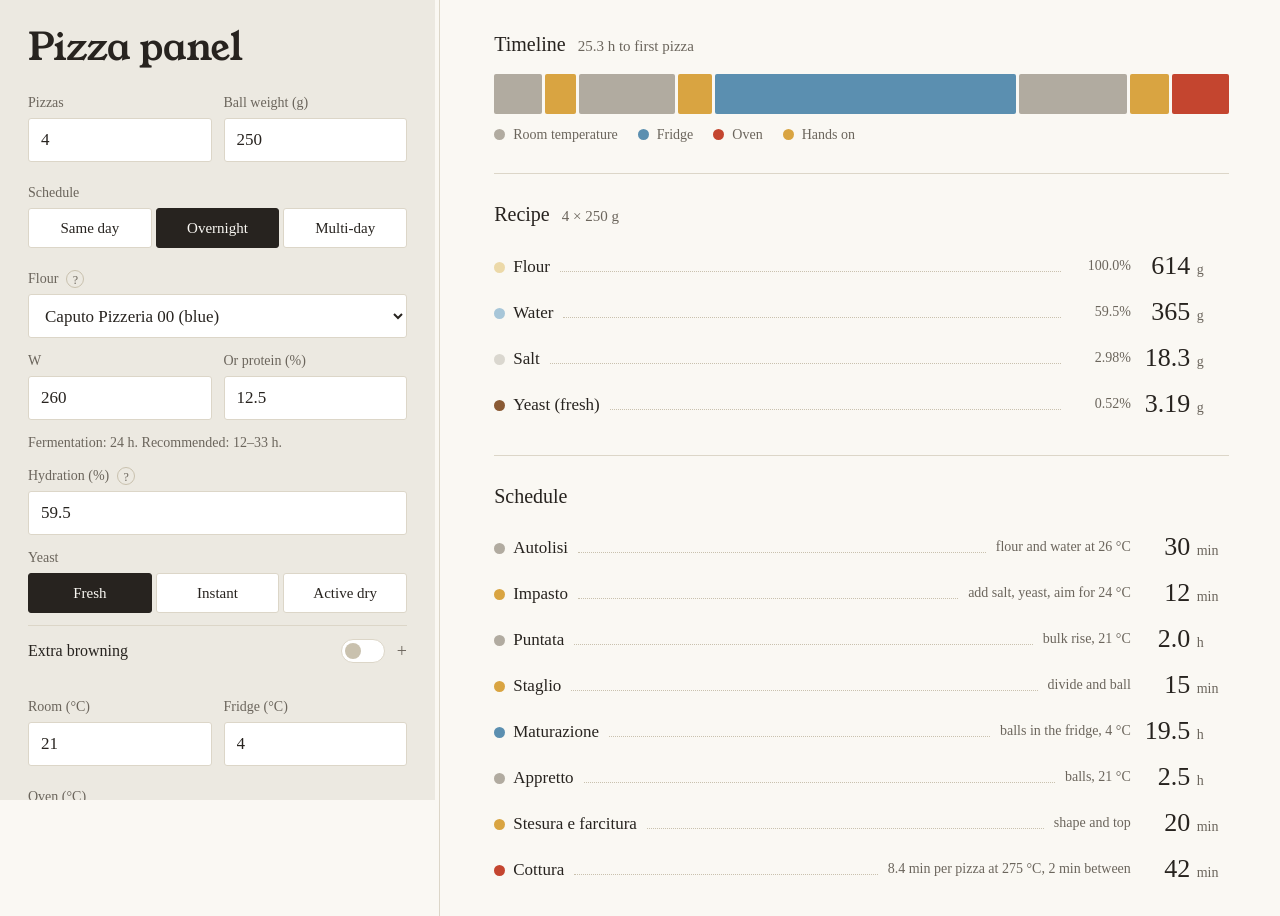
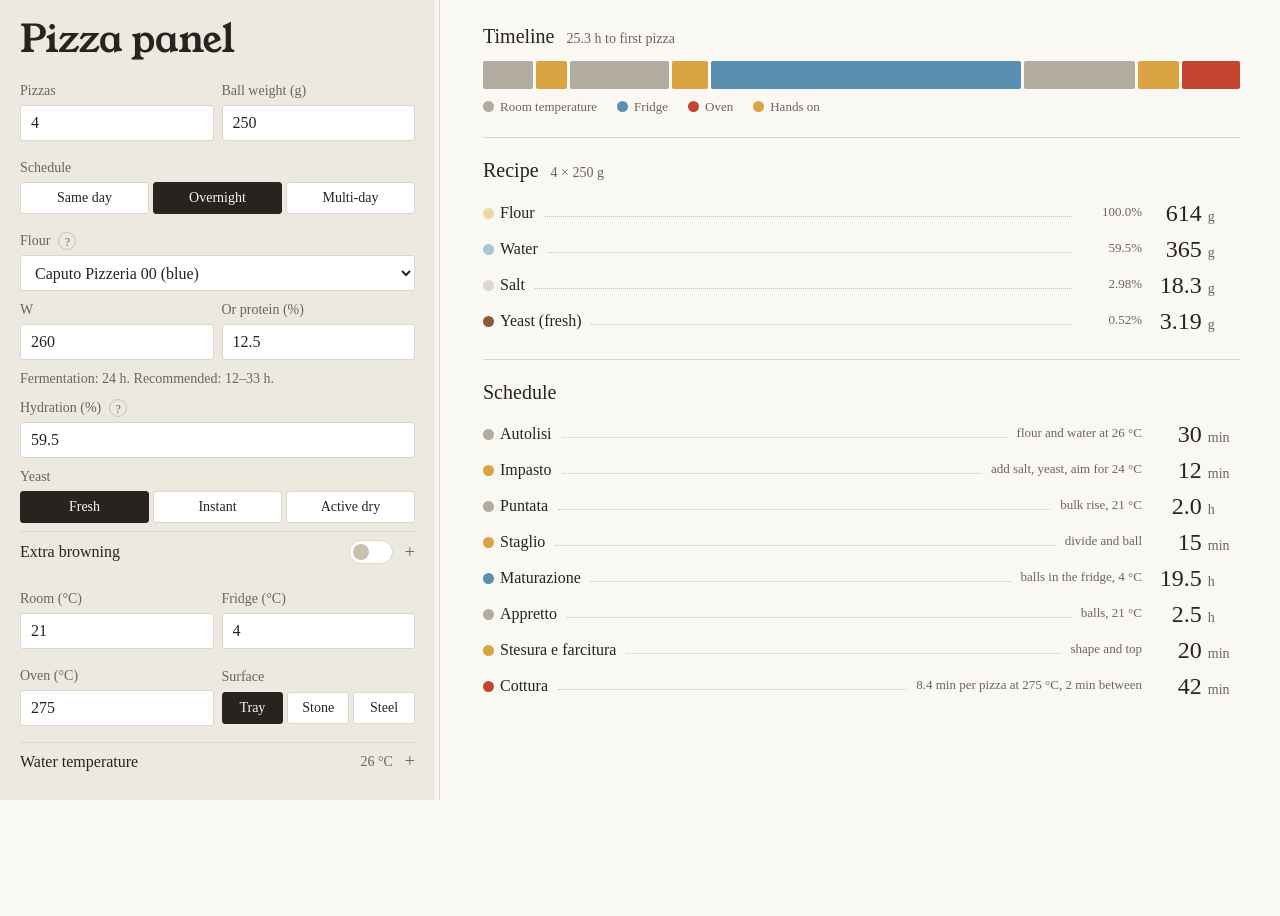
Before and after one commit to Nodo1221/Pizza-panel, a React (Vite) app: page / in a window 1280 px wide. Shown: the top 916 px of the page. After the commit the page ends 800 px from the top, so only its background shows below. Built offline with nearby package versions, Linux system fonts and the light colour scheme.

Commit message:
Create hypothetical compact layout

```diff
--- a/src/App.tsx
+++ b/src/App.tsx
@@ -273,10 +273,12 @@ export default function App() {
           </div>
 
           <div className="g">
-            <F label="Oven (°C)">{num('ovenC')}</F>
-            <Grp label="Baking surface">
-              <Seg<Surface> value={s.surface} onPick={v => set('surface', v)} options={[['tray', 'Tray or rack'], ['stone', 'Stone'], ['steel', 'Steel']]} />
-            </Grp>
+            <div className="row">
+              <F label="Oven (°C)">{num('ovenC')}</F>
+              <Grp label="Surface">
+                <Seg<Surface> value={s.surface} onPick={v => set('surface', v)} options={[['tray', 'Tray'], ['stone', 'Stone'], ['steel', 'Steel']]} />
+              </Grp>
+            </div>
           </div>
 
           <div className="stack">
--- a/src/index.css
+++ b/src/index.css
@@ -47,37 +47,37 @@ h1 { font: 400 38px/1 var(--display); letter-spacing: -0.01em; margin: 0 0 6px;
 h2 { font: 500 20px/1.2 var(--serif); margin: 0; }
 b, strong { font-weight: inherit; }
 
-.app { display: grid; grid-template-columns: var(--side, 380px) 8px minmax(0, 1fr); min-height: 100dvh; }
+.app { display: grid; grid-template-columns: var(--side, 340px) 8px minmax(0, 1fr); min-height: 100dvh; }
 .side {
   background: var(--table);
-  padding: 28px 28px 40px;
+  padding: 20px 20px 24px;
   position: sticky;
   top: 0;
   height: 100dvh;
   overflow-y: auto;
   display: grid;
-  gap: 20px;
+  gap: 16px;
   align-content: start;
 }
-.side-body { display: grid; gap: 20px; }
-.g { display: grid; gap: 12px; }
+.side-body { display: grid; gap: 16px; }
+.g { display: grid; gap: 8px; }
 .grip { cursor: col-resize; touch-action: none; background: linear-gradient(var(--line), var(--line)) center / 1px 100% no-repeat; }
 .grip:hover, .grip:focus-visible { background: linear-gradient(var(--basil), var(--basil)) center / 3px 100% no-repeat; outline: none; }
 
-.main { min-width: 0; padding: 32px clamp(20px, 4vw, 56px) 56px; display: grid; gap: 28px; align-content: start; }
-.main > section + section { border-top: 1px solid var(--line); padding-top: 28px; }
+.main { min-width: 0; padding: 24px clamp(16px, 4vw, 40px) 40px; display: grid; gap: 20px; align-content: start; }
+.main > section + section { border-top: 1px solid var(--line); padding-top: 20px; }
 
-.row { display: grid; grid-template-columns: 1fr 1fr; gap: 12px; }
-.f { display: grid; gap: 5px; font-size: 14px; color: var(--mute); }
+.row { display: grid; grid-template-columns: 1fr 1fr; gap: 8px; }
+.f { display: grid; gap: 4px; font-size: 14px; color: var(--mute); }
 .f > span { display: flex; align-items: center; gap: 8px; }
 input, select {
-  font: 400 17px var(--serif);
+  font: 400 16px var(--serif);
   color: var(--ink);
   background: var(--field);
   border: 1px solid var(--line);
   border-radius: 3px;
-  height: 44px;
-  padding: 0 12px;
+  height: 36px;
+  padding: 0 10px;
   width: 100%;
 }
 input[aria-invalid='true'] { border-color: var(--alert); }
@@ -87,8 +87,8 @@ input[aria-invalid='true'] { border-color: var(--alert); }
 .seg button {
   flex: 1;
   min-width: 0;
-  height: 40px;
-  font: 400 15px var(--serif);
+  height: 32px;
+  font: 400 14px var(--serif);
   color: var(--ink);
   background: var(--field);
   border: 1px solid var(--line);
@@ -118,29 +118,29 @@ input[aria-invalid='true'] { border-color: var(--alert); }
 .tip .pop { position: absolute; z-index: 5; left: -50px; top: 26px; width: 260px; padding: 12px 14px; background: var(--sheet); border: 1px solid var(--line); border-radius: 3px; font-size: 14px; line-height: 1.45; color: var(--ink); }
 
 .more { border-top: 1px solid var(--line); }
-.more summary { display: flex; align-items: center; gap: 12px; padding: 13px 0; cursor: pointer; list-style: none; font: 500 16px var(--serif); }
+.more summary { display: flex; align-items: center; gap: 12px; padding: 8px 0; cursor: pointer; list-style: none; font: 500 16px var(--serif); }
 .more summary::-webkit-details-marker { display: none; }
 .more summary span { margin-left: auto; font: 400 14px var(--serif); color: var(--mute); text-align: right; }
 .more summary span.sub { display: flex; align-items: center; }
 .more summary::after { content: '+'; font: 400 18px var(--serif); color: var(--mute); }
 .more[open] summary::after { content: '\2212'; }
-.more .body { display: grid; gap: 12px; padding: 2px 0 16px; }
+.more .body { display: grid; gap: 8px; padding: 2px 0 12px; }
 
-.alert { margin: 0; padding: 10px 14px; border-left: 3px solid var(--alert); background: var(--alert-bg); color: var(--alert); font-size: 15px; border-radius: 0 3px 3px 0; }
+.alert { margin: 0; padding: 8px 12px; border-left: 3px solid var(--alert); background: var(--alert-bg); color: var(--alert); font-size: 14px; border-radius: 0 3px 3px 0; }
 
-.hd { display: flex; align-items: baseline; gap: 12px; flex-wrap: wrap; margin-bottom: 16px; }
-.hd span { color: var(--mute); font-size: 15px; }
-.band { display: flex; gap: 3px; height: 40px; }
+.hd { display: flex; align-items: baseline; gap: 12px; flex-wrap: wrap; margin-bottom: 12px; }
+.hd span { color: var(--mute); font-size: 14px; }
+.band { display: flex; gap: 3px; height: 28px; }
 .band > span { border-radius: 2px; min-width: 6px; }
-.key { display: flex; flex-wrap: wrap; gap: 6px 20px; margin-top: 10px; font-size: 14px; color: var(--mute); }
-.sw { display: inline-block; width: 11px; height: 11px; border-radius: 50%; margin-right: 8px; vertical-align: -1px; }
+.key { display: flex; flex-wrap: wrap; gap: 6px 20px; margin-top: 8px; font-size: 13px; color: var(--mute); }
+.sw { display: inline-block; width: 11px; height: 11px; border-radius: 50%; margin-right: 6px; vertical-align: -1px; }
 
 .line { display: flex; align-items: flex-end; gap: 10px; }
 .dots { flex: 1; border-bottom: 1px dotted var(--dot); margin-bottom: 0.45em; min-width: 16px; }
-.big { padding: 10px 0; }
-.big b { font-size: 17px; white-space: nowrap; }
-.big small { font-size: 14px; color: var(--mute); margin-bottom: 3px; min-width: 60px; text-align: right; }
-.big strong { font-size: 26px; font-weight: 500; line-height: 1; min-width: 88px; text-align: right; }
+.big { padding: 6px 0; }
+.big b { font-size: 16px; white-space: nowrap; }
+.big small { font-size: 13px; color: var(--mute); margin-bottom: 3px; min-width: 60px; text-align: right; }
+.big strong { font-size: 24px; font-weight: 500; line-height: 1; min-width: 88px; text-align: right; }
 .big em { display: inline-block; min-width: 2.3em; text-align: left; font-size: 14px; font-style: normal; color: var(--mute); }
 section > .hint { margin-top: 12px; }
 
```
